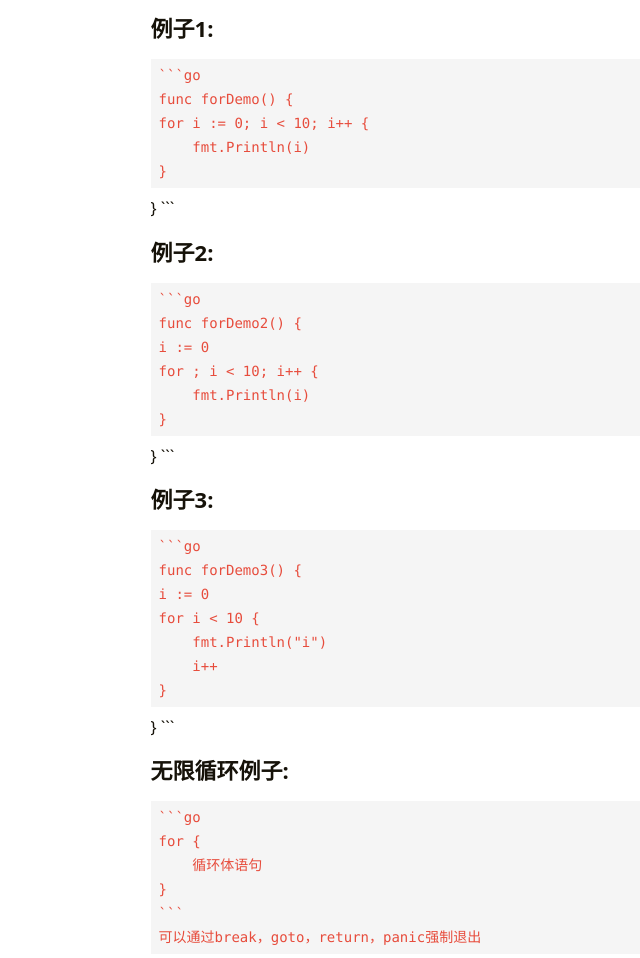
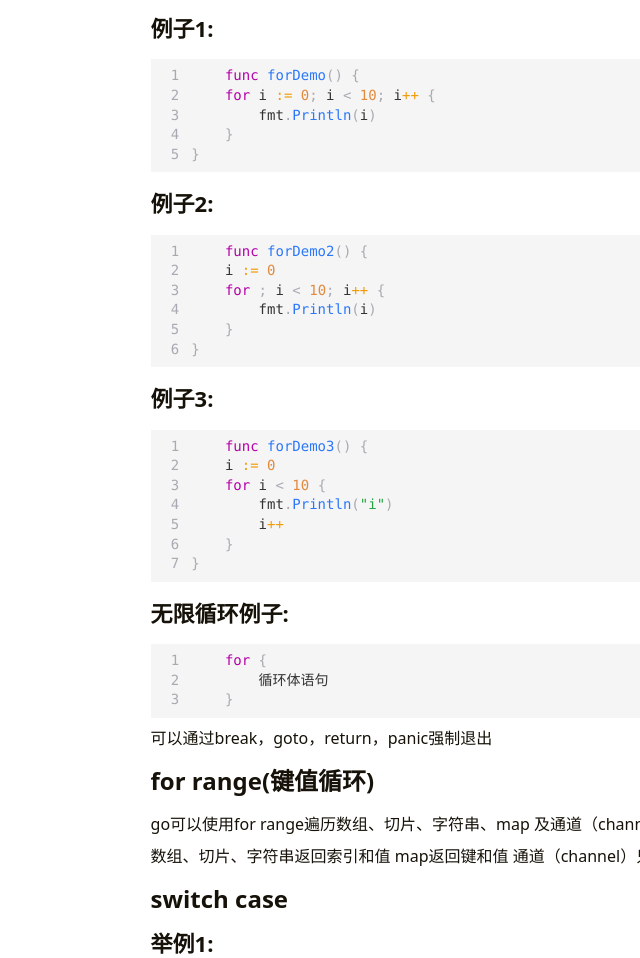
Before and after one commit to nswy123/github.io, a plain HTML site: page go语言基础_流程控制/index.html in a window 1280 px wide. Shown: the part 1160-2118 px from the top of the page, without its empty margins (140-780 px from the left). Drawn offline with nearby package versions, Linux system fonts and the light colour scheme; some packages are replaced by stand-ins of ours; a script that the page names is missing.

Commit message:
fix format

````diff
--- a/go语言基础_流程控制/index.html
+++ b/go语言基础_流程控制/index.html
@@ -29,7 +29,7 @@
         "mainEntityOfPage": {
             "@type": "WebPage",
             "@id": "https:\/\/nswy123.github.io\/go%E8%AF%AD%E8%A8%80%E5%9F%BA%E7%A1%80_%E6%B5%81%E7%A8%8B%E6%8E%A7%E5%88%B6\/"
-        },"image": ["https:\/\/nswy123.github.io\/assets\/images\/Apple-Devices-Preview.png"],"genre": "posts","keywords": "Golang基础, Notes","wordcount":  1298 ,
+        },"image": ["https:\/\/nswy123.github.io\/assets\/images\/Apple-Devices-Preview.png"],"genre": "posts","keywords": "Golang基础, Notes","wordcount":  1311 ,
         "url": "https:\/\/nswy123.github.io\/go%E8%AF%AD%E8%A8%80%E5%9F%BA%E7%A1%80_%E6%B5%81%E7%A8%8B%E6%8E%A7%E5%88%B6\/","datePublished": "2020-09-21T22:53:40+08:00","dateModified": "2020-09-21T22:53:40+08:00","license": "This work is licensed under a Creative Commons Attribution-NonCommercial 4.0 International License.","publisher": {
             "@type": "Organization",
             "name": "nswy123","logo": "https:\/\/nswy123.github.io\/assets\/images\/head.jpg"},"author": {
@@ -110,7 +110,7 @@
             <div class="toc-content" id="toc-content-auto"></div>
         </div><article class="page single"><h1 class="single-title animated flipInX">Go语言基础-流程控制</h1><div class="post-meta">
             <div class="post-meta-line"><span class="post-author"><a href="https://nswy123.github.io" title="Author" target="_blank" rel="noopener noreffer author" class="author"><i class="fas fa-user-circle fa-fw"></i>nswy123</a></span>&nbsp;<span class="post-category">收录于 <a href="/categories/golang/"><i class="far fa-folder fa-fw"></i>Golang</a></span></div>
-            <div class="post-meta-line"><i class="far fa-calendar-alt fa-fw"></i>&nbsp;<time datetime="2020-09-21">2020-09-21</time>&nbsp;<i class="fas fa-pencil-alt fa-fw"></i>&nbsp;约 1298 字&nbsp;
+            <div class="post-meta-line"><i class="far fa-calendar-alt fa-fw"></i>&nbsp;<time datetime="2020-09-21">2020-09-21</time>&nbsp;<i class="fas fa-pencil-alt fa-fw"></i>&nbsp;约 1311 字&nbsp;
                 <i class="far fa-clock fa-fw"></i>&nbsp;预计阅读 3 分钟&nbsp;<span id="/go%E8%AF%AD%E8%A8%80%E5%9F%BA%E7%A1%80_%E6%B5%81%E7%A8%8B%E6%8E%A7%E5%88%B6/" class="leancloud_visitors" data-flag-title="Go语言基础-流程控制">
                         <i class="far fa-eye fa-fw"></i>&nbsp;<span class=leancloud-visitors-count></span>&nbsp;次阅读
                     </span>&nbsp;</div>
@@ -249,43 +249,76 @@
 </code></pre></td></tr></table>
 </div>
 </div><h3 id="例子1">例子1:</h3>
-<pre><code>```go
-func forDemo() {
-for i := 0; i &lt; 10; i++ {
-    fmt.Println(i)
-}
-</code></pre>
-<p>}
-```</p>
-<h3 id="例子2">例子2:</h3>
-<pre><code>```go
-func forDemo2() {
-i := 0
-for ; i &lt; 10; i++ {
-    fmt.Println(i)
-}
-</code></pre>
-<p>}
-```</p>
-<h3 id="例子3">例子3:</h3>
-<pre><code>```go
-func forDemo3() {
-i := 0
-for i &lt; 10 {
-    fmt.Println(&quot;i&quot;)
-    i++
-}
-</code></pre>
-<p>}
-```</p>
-<h3 id="无限循环例子">无限循环例子:</h3>
-<pre><code>```go
-for {
-    循环体语句
-}
-```
-可以通过break，goto，return，panic强制退出
-</code></pre>
+<div class="highlight"><div class="chroma">
+<table class="lntable"><tr><td class="lntd">
+<pre class="chroma"><code><span class="lnt">1
+</span><span class="lnt">2
+</span><span class="lnt">3
+</span><span class="lnt">4
+</span><span class="lnt">5
+</span></code></pre></td>
+<td class="lntd">
+<pre class="chroma"><code class="language-go" data-lang="go">    <span class="kd">func</span> <span class="nf">forDemo</span><span class="p">()</span> <span class="p">{</span>
+	<span class="k">for</span> <span class="nx">i</span> <span class="o">:=</span> <span class="mi">0</span><span class="p">;</span> <span class="nx">i</span> <span class="p">&lt;</span> <span class="mi">10</span><span class="p">;</span> <span class="nx">i</span><span class="o">++</span> <span class="p">{</span>
+		<span class="nx">fmt</span><span class="p">.</span><span class="nf">Println</span><span class="p">(</span><span class="nx">i</span><span class="p">)</span>
+	<span class="p">}</span>
+<span class="p">}</span>
+</code></pre></td></tr></table>
+</div>
+</div><h3 id="例子2">例子2:</h3>
+<div class="highlight"><div class="chroma">
+<table class="lntable"><tr><td class="lntd">
+<pre class="chroma"><code><span class="lnt">1
+</span><span class="lnt">2
+</span><span class="lnt">3
+</span><span class="lnt">4
+</span><span class="lnt">5
+</span><span class="lnt">6
+</span></code></pre></td>
+<td class="lntd">
+<pre class="chroma"><code class="language-go" data-lang="go">    <span class="kd">func</span> <span class="nf">forDemo2</span><span class="p">()</span> <span class="p">{</span>
+	<span class="nx">i</span> <span class="o">:=</span> <span class="mi">0</span>
+	<span class="k">for</span> <span class="p">;</span> <span class="nx">i</span> <span class="p">&lt;</span> <span class="mi">10</span><span class="p">;</span> <span class="nx">i</span><span class="o">++</span> <span class="p">{</span>
+		<span class="nx">fmt</span><span class="p">.</span><span class="nf">Println</span><span class="p">(</span><span class="nx">i</span><span class="p">)</span>
+	<span class="p">}</span>
+<span class="p">}</span>
+</code></pre></td></tr></table>
+</div>
+</div><h3 id="例子3">例子3:</h3>
+<div class="highlight"><div class="chroma">
+<table class="lntable"><tr><td class="lntd">
+<pre class="chroma"><code><span class="lnt">1
+</span><span class="lnt">2
+</span><span class="lnt">3
+</span><span class="lnt">4
+</span><span class="lnt">5
+</span><span class="lnt">6
+</span><span class="lnt">7
+</span></code></pre></td>
+<td class="lntd">
+<pre class="chroma"><code class="language-go" data-lang="go">    <span class="kd">func</span> <span class="nf">forDemo3</span><span class="p">()</span> <span class="p">{</span>
+	<span class="nx">i</span> <span class="o">:=</span> <span class="mi">0</span>
+	<span class="k">for</span> <span class="nx">i</span> <span class="p">&lt;</span> <span class="mi">10</span> <span class="p">{</span>
+		<span class="nx">fmt</span><span class="p">.</span><span class="nf">Println</span><span class="p">(</span><span class="s">&#34;i&#34;</span><span class="p">)</span>
+		<span class="nx">i</span><span class="o">++</span>
+	<span class="p">}</span>
+<span class="p">}</span>
+</code></pre></td></tr></table>
+</div>
+</div><h3 id="无限循环例子">无限循环例子:</h3>
+<div class="highlight"><div class="chroma">
+<table class="lntable"><tr><td class="lntd">
+<pre class="chroma"><code><span class="lnt">1
+</span><span class="lnt">2
+</span><span class="lnt">3
+</span></code></pre></td>
+<td class="lntd">
+<pre class="chroma"><code class="language-go" data-lang="go">    <span class="k">for</span> <span class="p">{</span>
+		<span class="nx">循环体语句</span>
+	<span class="p">}</span>
+</code></pre></td></tr></table>
+</div>
+</div><p>可以通过break，goto，return，panic强制退出</p>
 <h2 id="for-range键值循环">for range(键值循环)</h2>
 <p>go可以使用for range遍历数组、切片、字符串、map 及通道（channel）</p>
 <p>数组、切片、字符串返回索引和值
@@ -312,7 +345,6 @@ map返回键和值
 </span><span class="lnt">15
 </span><span class="lnt">16
 </span><span class="lnt">17
-</span><span class="lnt">18
 </span></code></pre></td>
 <td class="lntd">
 <pre class="chroma"><code class="language-go" data-lang="go"><span class="kd">func</span> <span class="nf">swithDemo1</span><span class="p">()</span> <span class="p">{</span>
@@ -332,7 +364,6 @@ map返回键和值
 		<span class="nx">fmt</span><span class="p">.</span><span class="nf">Println</span><span class="p">(</span><span class="s">&#34;无效的输入！&#34;</span><span class="p">)</span>
 	<span class="p">}</span>
 <span class="p">}</span>
-
 </code></pre></td></tr></table>
 </div>
 </div><h3 id="举例2">举例2:</h3>
@@ -497,7 +528,8 @@ break语句还可以在语句后面添加标签，表示退出某个标签对应
 <span class="p">}</span>
 </code></pre></td></tr></table>
 </div>
-</div><p><a href="https://www.liwenzhou.com/posts/Go/go_menu/#autoid-0-0-0" target="_blank" rel="noopener noreffer">来自李文周的博客</a></p></div><div class="post-footer" id="post-footer">
+</div><p>References:</p>
+<p><a href="https://www.liwenzhou.com/posts/Go/go_menu/#autoid-0-0-0" target="_blank" rel="noopener noreffer">来自李文周的博客</a></p></div><div class="post-footer" id="post-footer">
     <div class="post-info">
         <div class="post-info-line">
             <div class="post-info-mod">
````
Also changed, not shown: go语言基础-变量和常量/index.html (+7 -4 lines), go语言基础-基本数据类型/index.html (+30 -54 lines), go语言基础-运算符/index.html (+17 -20 lines), index.json. Lines whose indentation alone changed are shown as unchanged.
